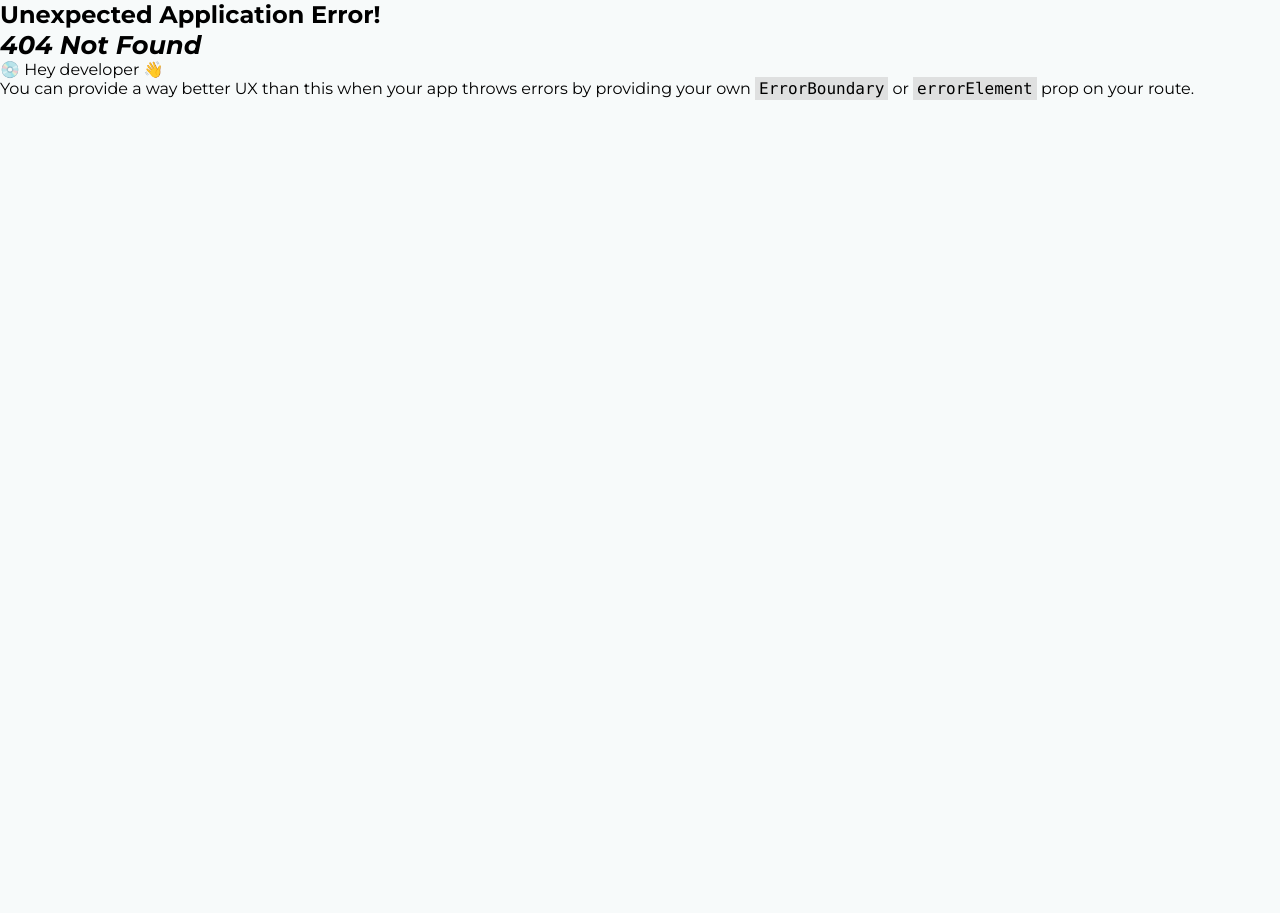
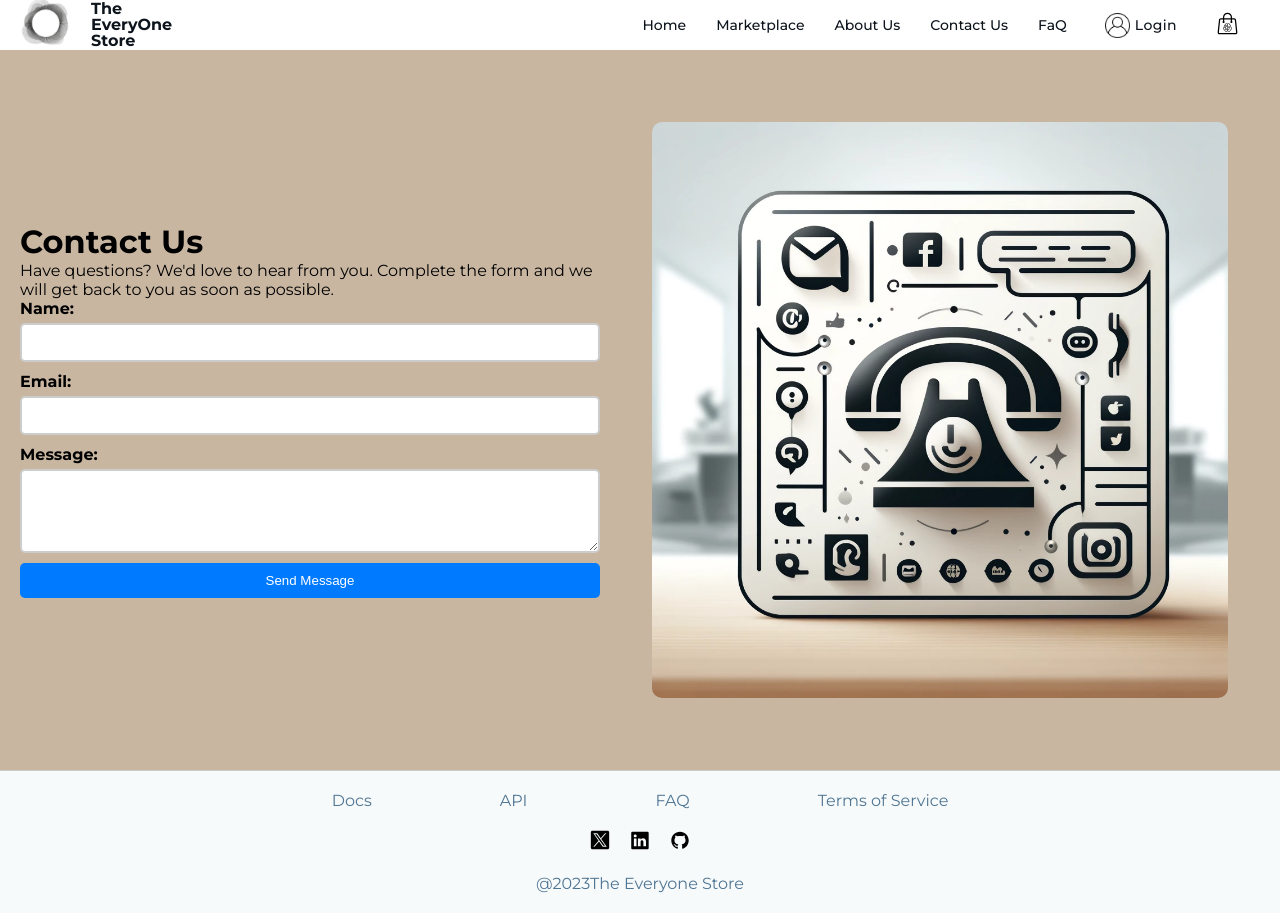
Before and after one commit to simonnilsson90/EksjoSot_Frontend, a React (Create React App) app: page /contactUs in a window 1280 px wide. Before the commit this address had no page. Before the commit the page ends 800 px from the top, so only its background shows below. Built offline with nearby package versions, Linux system fonts and the light colour scheme.

Commit message:
create contact us page

```diff
--- a/src/App.js
+++ b/src/App.js
@@ -18,6 +18,7 @@ import Carousel from "./components/marketplace/carousel/Carousel";
 import MarketplaceLayout from './components/marketplace/marketplaceLayout/MarketplaceLayout';
 import CategoryDisplay from './components/marketplace/dataSetsCards/cards/customCards/sortedByCategory/CategoryDisplay'
 import LicenseDisplay from './components/marketplace/dataSetsCards/cards/customCards/sortedByLicense/LicenseDisplay'
+import ContactUs from './components/feature/contact/ContactUs'
 //layouts
 import RootLayout from "./layouts/RootLayout";
 // import Login from "./components/login/loginComponent";
@@ -28,7 +29,7 @@ const router = createBrowserRouter(
     <>
     <Route path="/" element={<RootLayout />}>
       <Route path="/" element={<HomePage />} />
-      {/* <Route path="contacUs" element={<ContactUs />} /> */}
+      <Route path="contactUs" element={<ContactUs />} />
       {/* <Route path="FaQ" element={<FaQ />} /> */}
 
       {/* <Route path="shopping-bag" element={<Shopping />} /> */}
--- /dev/null
+++ b/src/components/feature/contact/ContactUs.js
@@ -0,0 +1,30 @@
+import './contactUs.css';
+import contactImage from '../../../assets/images/homepage/contact.webp';
+
+export default function ContactUs() {
+  return (
+    <div className='contact-wrapper'>
+        <div className='contact-content'>
+            <div className='contact-info'>
+                <h1>Contact Us</h1>
+                <p>Have questions? We'd love to hear from you. Complete the form and we will get back to you as soon as possible.</p>
+                <form className='contact-form'>
+                    <label htmlFor="name">Name:</label>
+                    <input type="text" id="name" name="name" required />
+
+                    <label htmlFor="email">Email:</label>
+                    <input type="email" id="email" name="email" required />
+
+                    <label htmlFor="message">Message:</label>
+                    <textarea id="message" name="message" rows="4" required></textarea>
+
+                    <button type="submit">Send Message</button>
+                </form>
+            </div>
+        </div>
+        <div className='contact-image-container'>
+            <img src={contactImage} alt='Contact Us' />
+        </div>
+    </div>
+  )
+}
--- /dev/null
+++ b/src/components/feature/contact/contactUs.css
@@ -0,0 +1,63 @@
+.contact-wrapper {
+    display: flex;
+    align-items: center;
+    justify-content: center;
+    min-height: 90vh;
+    padding: 20px;
+    background-color: #C8B6A1;
+  }
+
+  .contact-content {
+    flex: 1;
+    max-width: 600px;
+  }
+
+  .contact-info {
+    margin-right: 20px;
+  }
+
+  .contact-form {
+    display: flex;
+    flex-direction: column;
+  }
+
+  .contact-form label {
+    margin-bottom: 5px;
+    font-weight: bold;
+  }
+
+  .contact-form input,
+  .contact-form textarea {
+    padding: 10px;
+    margin-bottom: 10px;
+    border: 2px solid #ccc;
+    border-radius: 5px;
+  }
+
+  .contact-form button {
+    padding: 10px 20px;
+    background-color: #007bff;
+    color: white;
+    border: none;
+    border-radius: 5px;
+    cursor: pointer;
+    transition: background-color 0.3s;
+  }
+
+  .contact-form button:hover {
+    background-color: #0056b3;
+  }
+
+  .contact-image-container {
+    flex: 1;
+    display: flex;
+    justify-content: center;
+    align-items: center;
+    height: 90%;
+  }
+
+  .contact-image-container img {
+    max-width: 90%;
+    height: 90%;
+    border-radius: 10px;
+  }
```
Also changed, not shown: src/assets/images/homepage/contact.webp (added).
